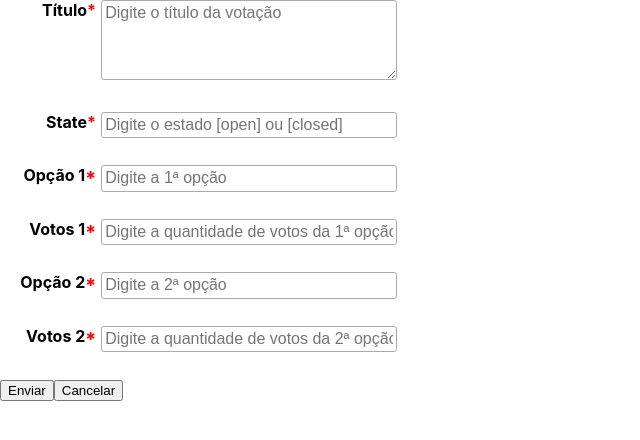
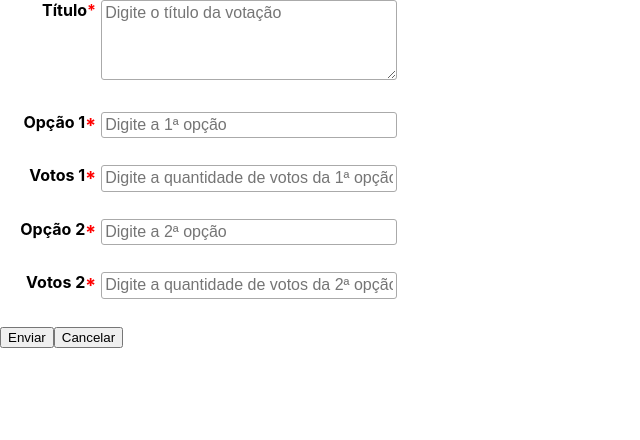
Before and after one commit to Kathamala/Frameworks-Unidade-2, a React (Create React App) app in the folder voting-card/: page / in a window 1280 px wide. Both pictures are taken after a click on the button "Nova votação". Shown: the top 440 px of the page, without its empty margins (0-640 px from the left). Built offline with nearby package versions, Linux system fonts and the light colour scheme.

Commit message:
Retira campo de estado de votação do formulário

```diff
--- a/voting-card/src/components/BoothForm.js
+++ b/voting-card/src/components/BoothForm.js
@@ -1,6 +1,5 @@
 import React from 'react';
 import { minLengthValidation, requiredValidation, requiredIsANumber, openOrClosed } from './validations';
-import VotingCard from './VotingCard';
 import Input from './Input';
 
 const options = [
@@ -16,7 +15,6 @@ const options = [
 
 const validate = {
     statement: (value) => minLengthValidation(3, value),
-    votingState: openOrClosed,
     option1: requiredValidation,
     option2: requiredValidation,
     votes1: requiredIsANumber,
@@ -29,7 +27,6 @@ export default class BoothForm extends React.Component{
         this.state = {
             cabine: {
                 statement: props.vote.title == undefined ? '' : props.vote.title,
-                votingState: '',
                 option1: props.vote.options[0] == undefined ? '' : props.vote.options[0].text,
                 votes1: props.vote.options[0] == undefined ? '' : props.vote.options[0].votes,
                 option2: props.vote.options[1] == undefined ? '' : props.vote.options[1].text,
@@ -39,7 +36,6 @@ export default class BoothForm extends React.Component{
             touched: {},
             form: true
         }
-        //form = true
         this.onChange = this.onChange.bind(this)
         this.onSubmit = this.onSubmit.bind(this)
         this.onBlur = this.onBlur.bind(this)
@@ -147,14 +143,6 @@ export default class BoothForm extends React.Component{
                     />
 
                     <Input
-                        label="State"
-                        name="votingState"
-                        placeholder="Digite o estado [open] ou [closed]"
-                        isRequired={true}
-                        {...commonProps}
-                    />
-
-                    <Input
                         label="Opção 1"
                         name="option1"
                         placeholder="Digite a 1ª opção"
```
